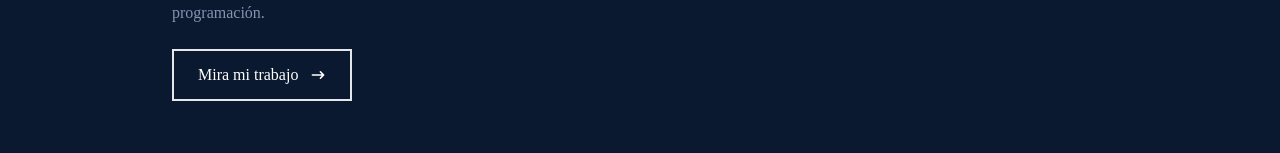
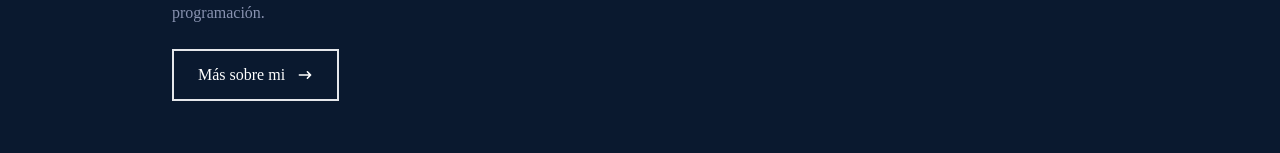
Before and after one commit to Sirio2022/react-app-portfolio, a React (Create React App) app: page / in a window 1280 px wide. Shown: the part 461-614 px from the top of the page. Built offline with nearby package versions, Linux system fonts and the light colour scheme.

Commit message:
Update Home.jsx

```diff
--- a/src/components/Home.jsx
+++ b/src/components/Home.jsx
@@ -17,8 +17,8 @@
             Estoy dispuesto a embarcarme en este mundo inmenso que es la programación.   </p>
         <div>
             <button className="text-white group border-2 px-6 py-3 my-2 flex items-center hover:bg-blue-600 hover:border-blue-600">
-            <Link  to="work"  smooth={true}  duration={500}>
-          Mira mi trabajo
+            <Link  to="about"  smooth={true}  duration={500}>
+          Más sobre mi
         </Link>
 
             <span className="group-hover:rotate-90 duration-300">
```
